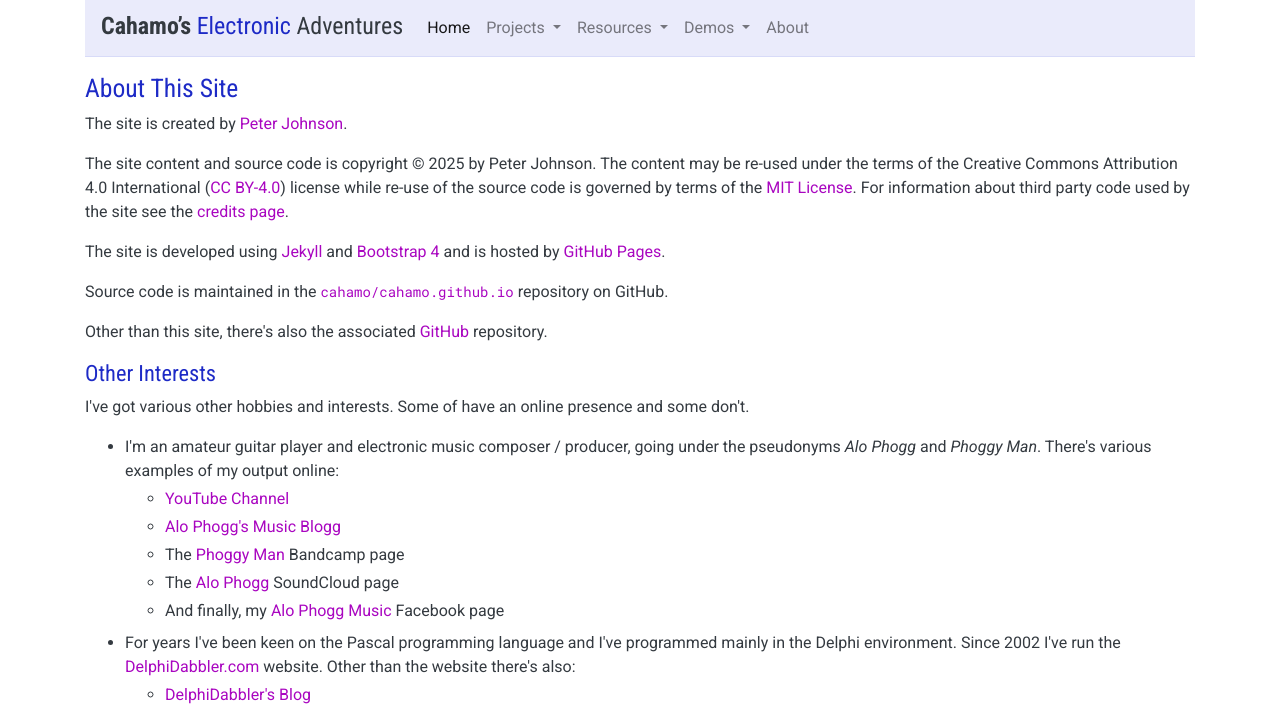
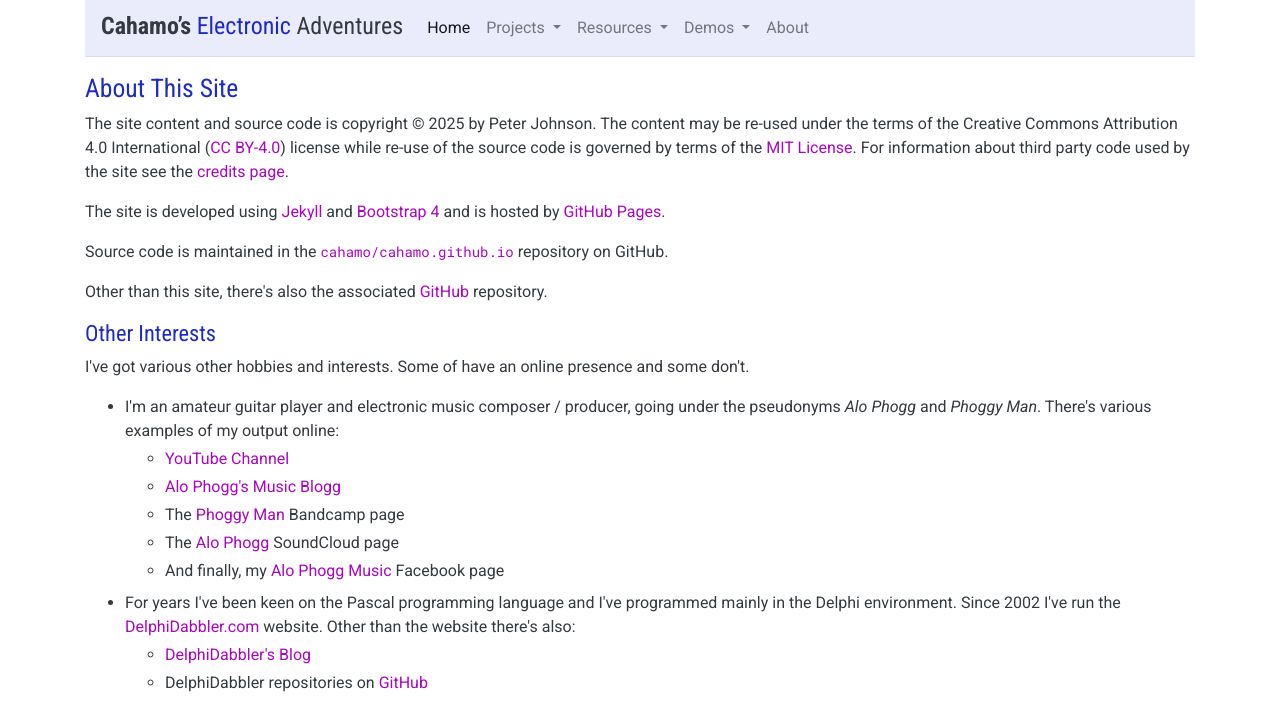
Before and after one commit to cahamo/cahamo.github.io, a Jekyll site: the page built from about.html, in a window 1280 px wide, cut to the strip 0-706 px from the top of the page. Built offline with Jekyll 4.4.1, drawn with Linux system fonts in a browser that asks for light colours; comment, search, counter and statistics services are not loaded; some of the changed text lies outside the part shown.

Commit message:
Bring About page up to date

```diff
--- a/about.html
+++ b/about.html
@@ -3,8 +3,6 @@
 title: "About the Cahamo Website"
 ---
 <h1>About This Site</h1>
-
-<p>The site is created by <a href="https://gravatar.com/delphidabbler">Peter Johnson</a>.</p>
 
 <p>The site content and source code is copyright &copy; {{ 'now' | date: "%Y" }} by Peter Johnson. The content may be re-used under the terms of the Creative Commons Attribution 4.0 International (<a href="https://creativecommons.org/licenses/by/4.0/">CC BY-4.0</a>) license while re-use of the source code is governed by terms of the <a href="https://cahamo.mit-license.org/">MIT License</a>. For information about third party code used by the site see the <a href="/credits">credits page</a>.</p>
 
@@ -33,7 +31,7 @@
     <li class="my-2">For years I've been keen on the Pascal programming language and I've programmed mainly in the Delphi environment. Since 2002 I've run the <a href="https://delphidabbler.com">DelphiDabbler.com</a> website. Other than the website there's also:
         <ul>
             <li class="my-1"><a href="https://delphidabbler.blogspot.com/">DelphiDabbler's Blog</a></li>
-            <li class="my-1">DelphiDabbler repositories of <a href="https://github.com/delphidabbler">GitHub</a> and <a href="https://sourceforge.net/u/delphidabbler/profile/">SourceForge</a></li>
+            <li class="my-1">DelphiDabbler repositories on <a href="https://github.com/delphidabbler">GitHub</a></li>
         </ul>
     </li>
 
@@ -43,7 +41,7 @@
             width="417" height="222" alt="Photo of Sophie the Golden Retriever"></div>
     </li>
 
-    <li class="my-2">As mentioned elsewhere, I've recently rediscovered and old hobby: building a scenic diorama. In fact one of my electronics projects is to <a href="/projects/diorama/">light &amp; automate this diorama</a>.</li>
+    <li class="my-2">As mentioned elsewhere, I've recently rediscovered and old hobby: building scenic dioramas. In fact one of my electronics projects is to <a href="/projects/diorama/">light &amp; automate this diorama</a>.</li>
 
 </ul>
 
```
